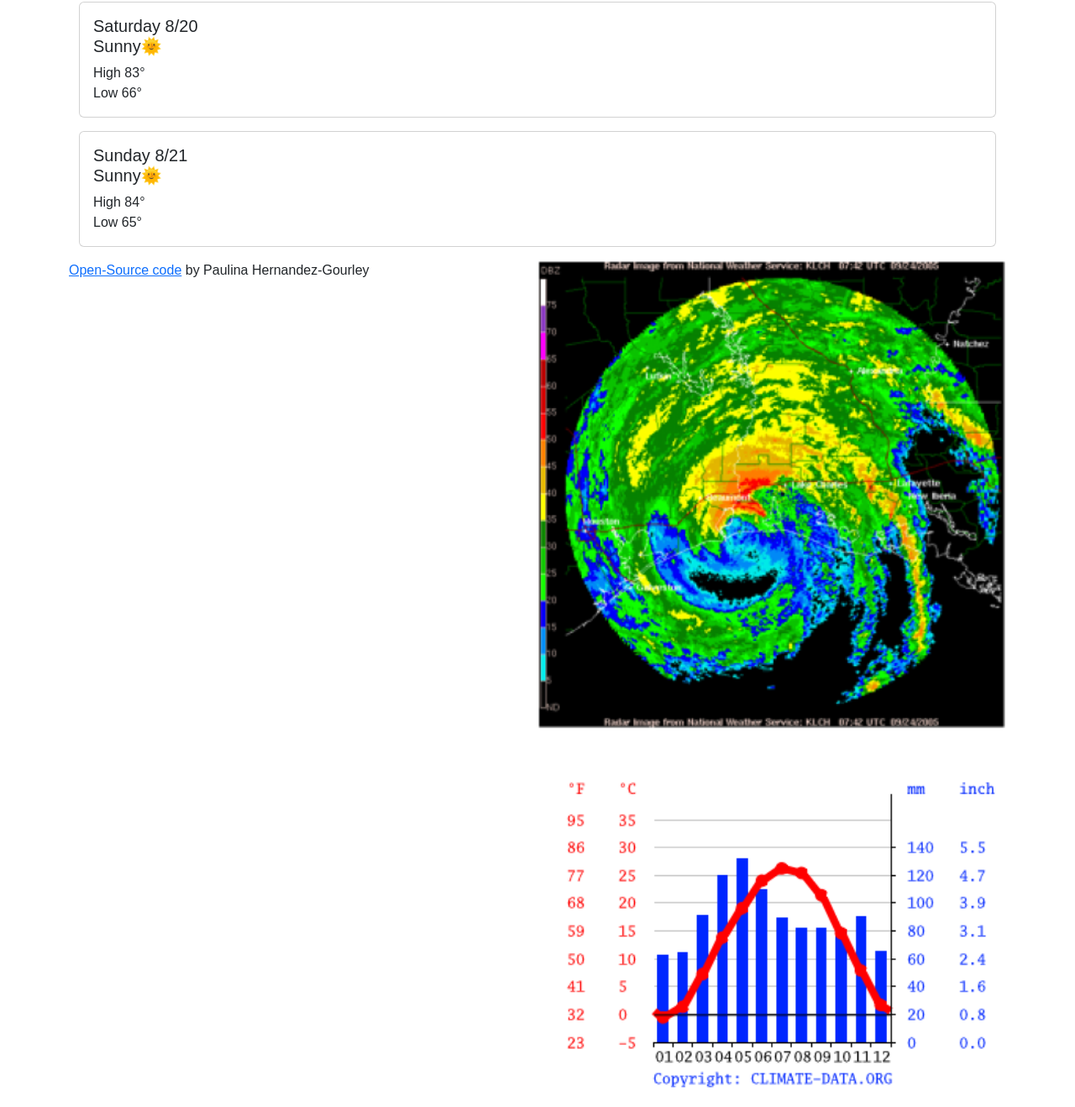
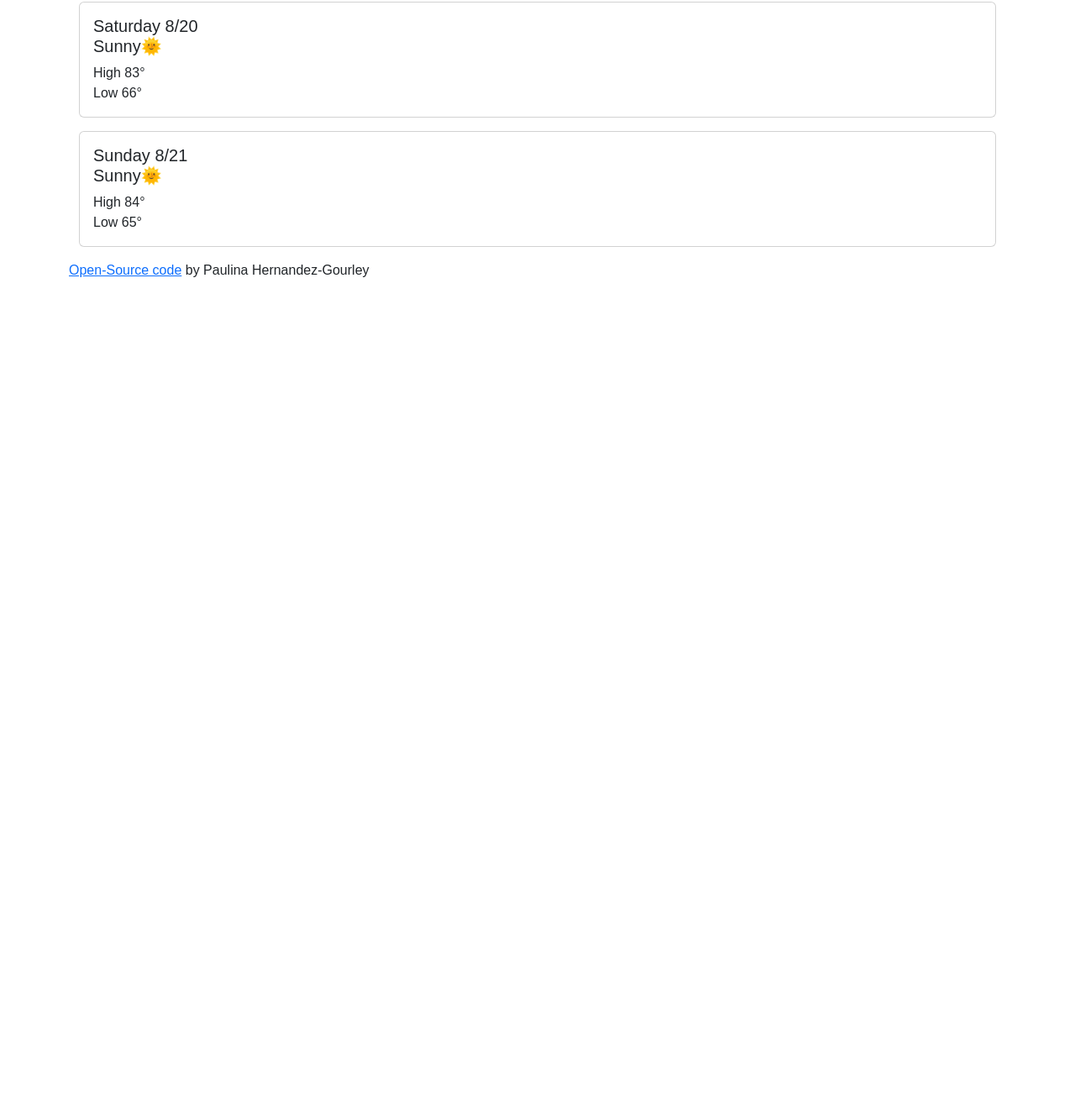
Before and after one commit to PHernandezGourley/Weather, a plain HTML site: page index.html in a window 1280 px wide. Shown: the part 1272-2590 px from the top of the page at 84% size. After the commit the page ends 1622 px from the top, so only its background shows below. Drawn offline with nearby package versions, Linux system fonts and the light colour scheme; no server answers.

Commit message:
Update index.html
removed images

```diff
--- a/index.html
+++ b/index.html
@@ -143,16 +143,7 @@
         </div>
       </div>
     </div>
-    <img
-        src="Image/radar.png"
-        class="col-md-6 float-md-end mb-3 ms-md-3 radar"
-        alt="..."
-      />
-      <img
-        src="Image/historic-temps.png"
-        class="col-md-6 float-md-end mb-3 ms-md-3 historic"
-        alt="..."
-      />
+
     <script src="src/index.js"></script>
     <p>
       <a href="https://github.com/PHernandezGourley/Weather">Open-Source code</a> by Paulina Hernandez-Gourley
```
